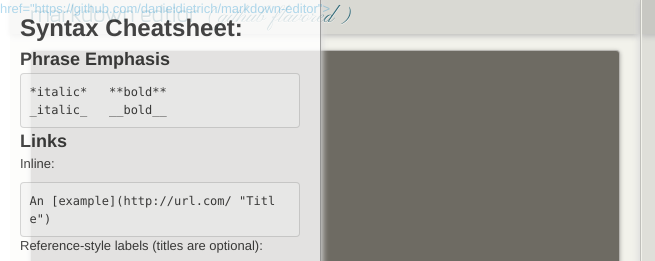
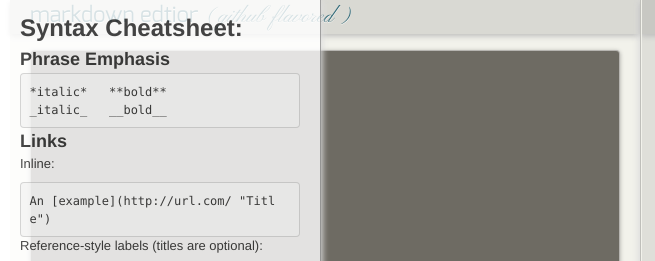
Before and after one commit to danieldietrich/markdown-editor, a plain HTML site: page index.html in a window 1280 px wide. Shown: the top 261 px of the page, 0-655 px from the left. Drawn offline with Linux system fonts and the light colour scheme.

Commit message:
syntax error

```diff
--- a/index.html
+++ b/index.html
@@ -47,7 +47,7 @@
             <div id="cheatsheet"></div>
         </div>
 
-        <a id="forkme">href="https://github.com/danieldietrich/markdown-editor"><img style="position: absolute; top: 0; right: 0; border: 0;" src="images/forkme_right_red_aa0000.png" alt="Fork me on GitHub"></a>
+        <a id="forkme" href="https://github.com/danieldietrich/markdown-editor"><img style="position: absolute; top: 0; right: 0; border: 0;" src="images/forkme_right_red_aa0000.png" alt="Fork me on GitHub"></a>
 
         <script src="scripts/jquery-1.8.0.min.js"></script>
         <script src="scripts/prefixfree.min.js"></script>
```
